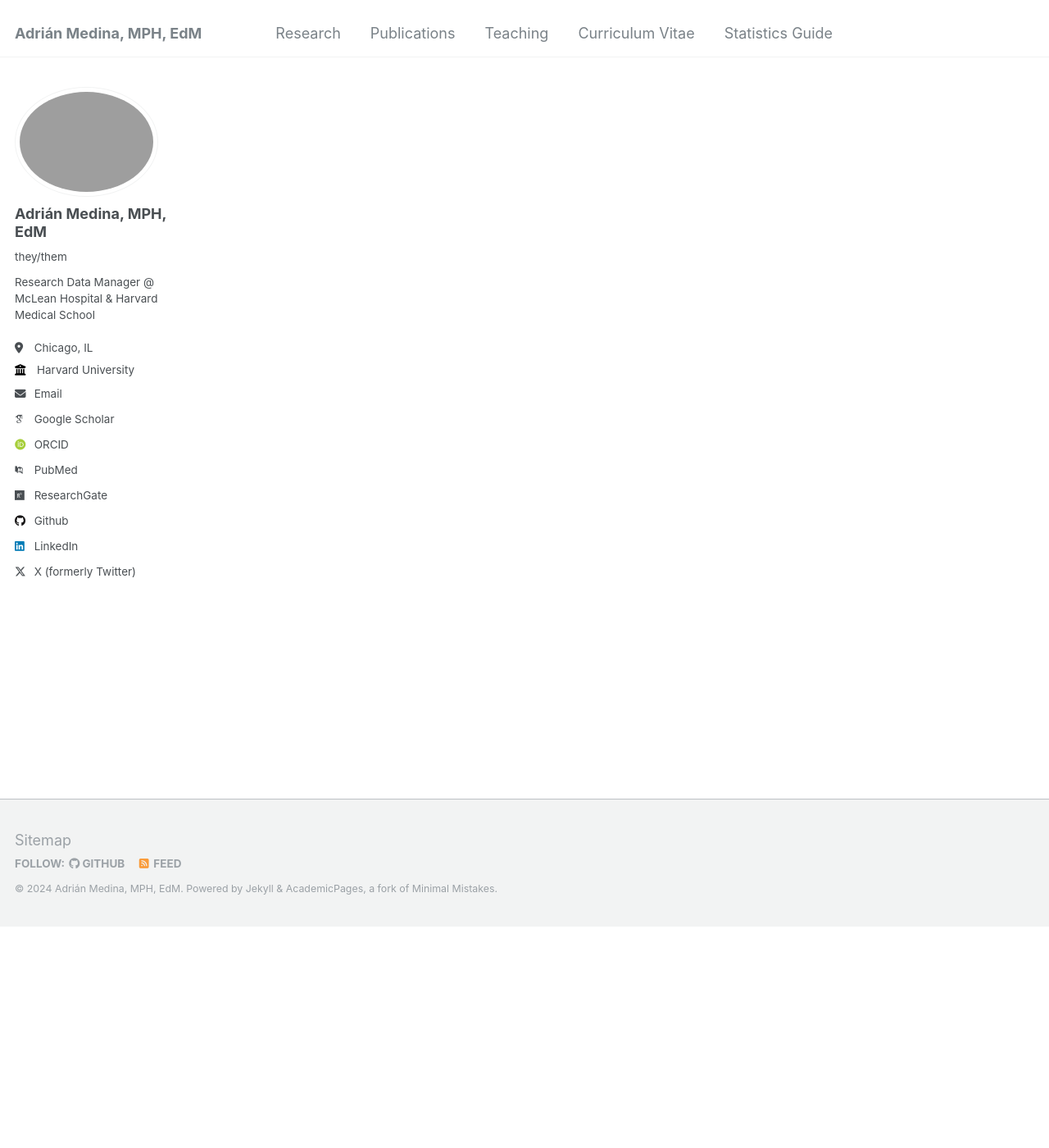
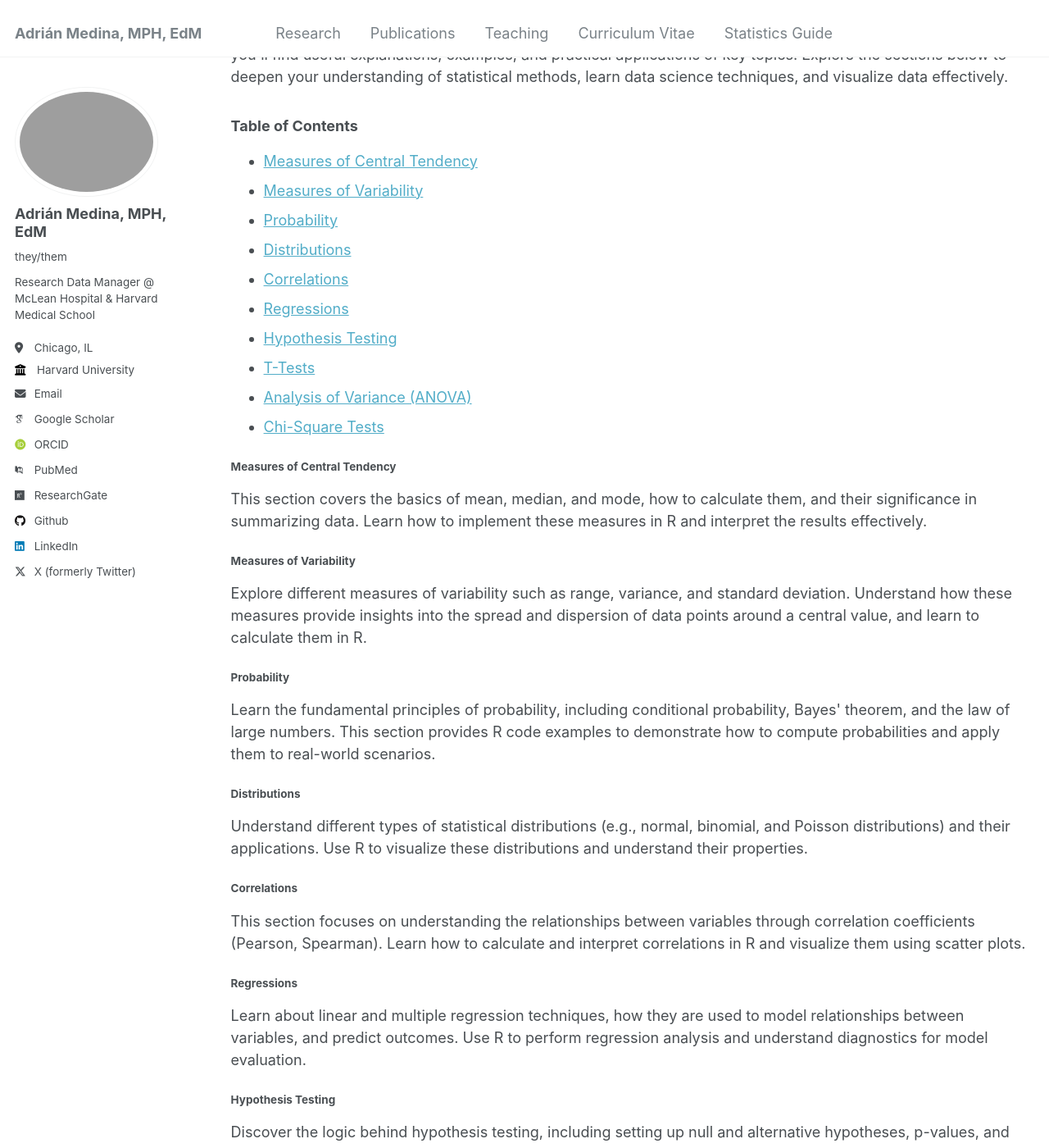
Before and after one commit to adrian-a-medina/adrian--medina.github.io, a Jekyll site: the page built from _pages/statistics.html, in a window 1280 px wide and 1400 px high, scrolled down 270 px. Shown: the whole window at 82% size. Built offline with Jekyll 4.4.1, drawn with Linux system fonts in a browser that asks for light colours; some web fonts are replaced; some of the changed text lies outside the part shown.

Commit message:
Update statistics.html

```diff
--- a/_pages/statistics.html
+++ b/_pages/statistics.html
@@ -1,12 +1,92 @@
 ---
 layout: archive
-title: "Introduction: Statistics, Data Science, & Data Visualization"
+title: "Statistics, Data Science, & Data Visualization"
 permalink: /statistics/
 author_profile: true
 ---
 
 {% include base_path %}
 
+<!-- Development Notice -->
+<p><strong>This page is currently in development. Check back soon for more content!</strong></p>
+
+<!-- Brief Introduction -->
+<div class="page-intro">
+  <h2>Introduction</h2>
+  <p>
+    This page offers a free introduction to fundamental concepts in statistics, data science, and data visualization using R for the social & behavioral sciences. Whether you're new to the field or looking to refresh your knowledge, you'll find useful explanations, examples, and practical applications of key topics. Explore the sections below to deepen your understanding of statistical methods, learn data science techniques, and visualize data effectively.
+  </p>
+</div>
+
+<!-- Hyper-linked Table of Contents -->
+<div class="table-of-contents">
+  <h3>Table of Contents</h3>
+  <ul>
+    <li><a href="#central-tendency">Measures of Central Tendency</a></li>
+    <li><a href="#variability">Measures of Variability</a></li>
+    <li><a href="#probability">Probability</a></li>
+    <li><a href="#distributions">Distributions</a></li>
+    <li><a href="#correlations">Correlations</a></li>
+    <li><a href="#regressions">Regressions</a></li>
+    <li><a href="#hypothesis-testing">Hypothesis Testing</a></li>
+    <li><a href="#t-tests">T-Tests</a></li>
+    <li><a href="#anova">Analysis of Variance (ANOVA)</a></li>
+    <li><a href="#chi-square">Chi-Square Tests</a></li>
+  </ul>
+</div>
+
+<!-- Content Sections -->
+<div class="content-sections">
+  <h4 id="central-tendency">Measures of Central Tendency</h4>
+  <p>
+    This section covers the basics of mean, median, and mode, how to calculate them, and their significance in summarizing data. Learn how to implement these measures in R and interpret the results effectively.
+  </p>
+
+  <h4 id="variability">Measures of Variability</h4>
+  <p>
+    Explore different measures of variability such as range, variance, and standard deviation. Understand how these measures provide insights into the spread and dispersion of data points around a central value, and learn to calculate them in R.
+  </p>
+
+  <h4 id="probability">Probability</h4>
+  <p>
+    Learn the fundamental principles of probability, including conditional probability, Bayes' theorem, and the law of large numbers. This section provides R code examples to demonstrate how to compute probabilities and apply them to real-world scenarios.
+  </p>
+
+  <h4 id="distributions">Distributions</h4>
+  <p>
+    Understand different types of statistical distributions (e.g., normal, binomial, and Poisson distributions) and their applications. Use R to visualize these distributions and understand their properties.
+  </p>
+
+  <h4 id="correlations">Correlations</h4>
+  <p>
+    This section focuses on understanding the relationships between variables through correlation coefficients (Pearson, Spearman). Learn how to calculate and interpret correlations in R and visualize them using scatter plots.
+  </p>
+
+  <h4 id="regressions">Regressions</h4>
+  <p>
+    Learn about linear and multiple regression techniques, how they are used to model relationships between variables, and predict outcomes. Use R to perform regression analysis and understand diagnostics for model evaluation.
+  </p>
+
+  <h4 id="hypothesis-testing">Hypothesis Testing</h4>
+  <p>
+    Discover the logic behind hypothesis testing, including setting up null and alternative hypotheses, p-values, and confidence intervals. Perform hypothesis tests in R and interpret the results.
+  </p>
+
+  <h4 id="t-tests">T-Tests</h4>
+  <p>
+    This section covers one-sample, two-sample, and paired t-tests, explaining their use in comparing means between groups. Implement t-tests in R and interpret the output for decision-making.
+  </p>
+
+  <h4 id="anova">Analysis of Variance (ANOVA)</h4>
+  <p>
+    Learn about ANOVA techniques (one-way, two-way, and repeated measures) used to analyze differences between group means. Use R to perform ANOVA tests and understand the assumptions and outputs.
+  </p>
+
+  <h4 id="chi-square">Chi-Square Tests</h4>
+  <p>
+    Understand the Chi-square test for independence and goodness-of-fit, used for categorical data analysis. Apply these tests in R and learn how to interpret the results.
+  </p>
+</div>
 
 {% for post in site.statistics %}
   {% include archive-single.html %}
```
